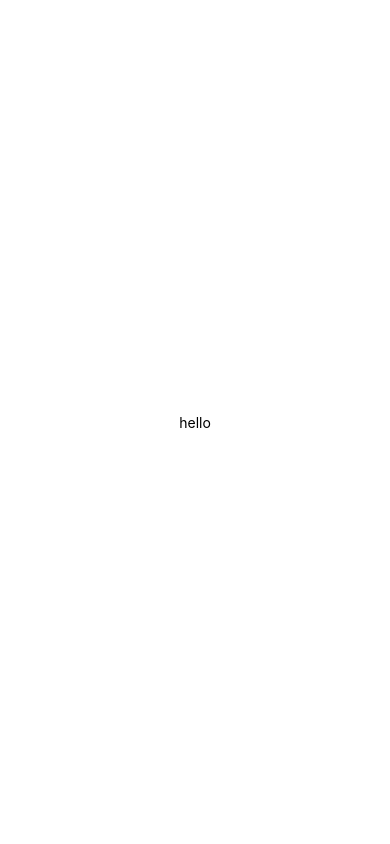
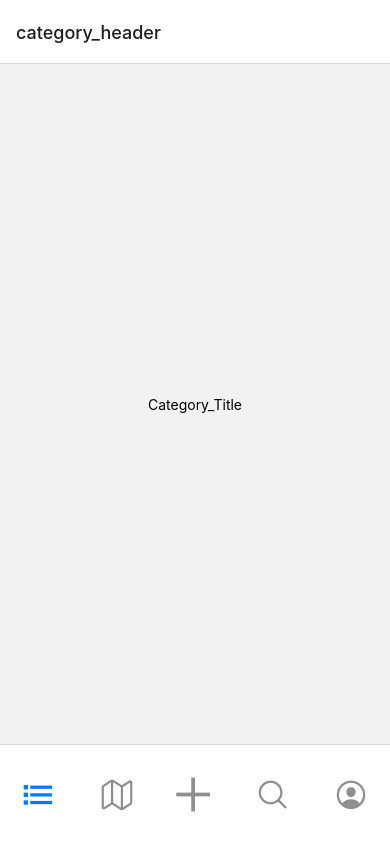
Before and after one commit to SoomokForever/vanilla, a React Native app: screen /Tabs in a window 390 px wide. Built offline with nearby package versions, Linux system fonts and the light colour scheme.

Commit message:
+Bottom Navigator

```diff
--- a/App.js
+++ b/App.js
@@ -1,13 +1,14 @@
+import { NavigationContainer } from '@react-navigation/native';
 import { StatusBar } from 'expo-status-bar';
 import React from 'react';
 import { StyleSheet, Text, View } from 'react-native';
+import Root from './navigation/Root';
 
 export default function App() {
   return (
-    <View style={styles.container}>
-      <Text>hello</Text>
-      <StatusBar style="auto" />
-    </View>
+    <NavigationContainer>
+      <Root/>
+    </NavigationContainer>
   );
 }
 
--- /dev/null
+++ b/navigation/Root.js
@@ -0,0 +1,13 @@
+import React from "react";
+import {createNativeStackNavigator} from '@react-navigation/native-stack';
+import Stack from './Stack';
+import Tabs from './Tabs';
+
+const nav = createNativeStackNavigator();
+const Root = () => (
+    <nav.Navigator screenOptions={{presentation:"modal",headerShown:false}}>
+        <nav.Screen name='Tabs' component={Tabs}/>
+        <nav.Screen name='Stack' component={Stack}/>
+    </nav.Navigator>
+);
+export default Root;
--- /dev/null
+++ b/navigation/Stack.js
@@ -0,0 +1,30 @@
+import React from "react";
+import { createNativeStackNavigator } from '@react-navigation/native-stack';
+import { Text, TouchableOpacity } from 'react-native';
+
+const ScreenOne = ({ navigation: { navigate } }) => (
+    <TouchableOpacity onPress={() => navigate("Two")}>
+        <Text style={{ fontSize: 80 }}>go to two</Text>
+    </TouchableOpacity>
+);
+const ScreenTwo = ({ navigation: { navigate } }) => (
+    <TouchableOpacity onPress={() => navigate("Three")}>
+        <Text style={{ fontSize: 80 }}>go to three</Text>
+    </TouchableOpacity>
+);
+const ScreenThree = ({ navigation: { navigate } }) => (
+    <TouchableOpacity>
+        <Text style={{ fontSize: 100 }}>Go back</Text>
+    </TouchableOpacity>
+);
+
+const NativeStack = createNativeStackNavigator();
+
+const Stack = () => <NativeStack.Navigator
+    screenOptions={{ headerBackTitleVisible: false }}>
+    <NativeStack.Screen name="One" component={ScreenOne} />
+    <NativeStack.Screen name="Two" component={ScreenTwo} />
+    <NativeStack.Screen name="Three" component={ScreenThree} />
+</NativeStack.Navigator>;
+
+export default Stack;
--- /dev/null
+++ b/navigation/Tabs.js
@@ -0,0 +1,83 @@
+import React from "react";
+import { createBottomTabNavigator } from '@react-navigation/bottom-tabs';
+import { Ionicons } from '@expo/vector-icons';
+import category from "../screens/category";
+import mainPage from "../screens/mainPage";
+import feedAdd from "../screens/feedAdd";
+import search from "../screens/search";
+import account from "../screens/account";
+
+const Tab = createBottomTabNavigator();
+const Tabs = () => {
+    return (
+        <Tab.Navigator
+            initialRouteName="mainPage"
+            screenOptions={{
+                tabBarStyle: { height: 100 },
+                tabBarShowLabel: false,
+            }}
+        >
+            <Tab.Screen
+                name="category_header"
+                component={category} options={{
+                    tabBarIcon: ({ focused, color, size }) => {
+                        return (
+                            <Ionicons
+                                name={focused ? "ios-list-sharp" : "ios-list-outline"}
+                                size={35}
+                                color={color} />)
+                    }
+                }}
+            />
+            <Tab.Screen
+                name="mainPage_header"
+                component={mainPage} options={{
+                    tabBarIcon: ({ focused, color, size }) => {
+                        return (
+                            < Ionicons
+                                name={focused ? "map" : "map-outline"}
+                                size={35}
+                                color={color} />)
+                    }
+                }}
+            />
+            <Tab.Screen
+                name="feedAdd_header"
+                component={feedAdd} options={{
+                    tabBarIcon: ({ focused, color, size }) => {
+                        return (
+                            <Ionicons
+                                name={focused ? "add" : "add-outline"}
+                                size={60}
+                                color={color} />)
+                    }
+                }}
+            />
+            <Tab.Screen
+                name="search_header"
+                component={search} options={{
+                    tabBarIcon: ({ focused, color, size }) => {
+                        return (
+                            <Ionicons
+                                name={focused ? "search" : "search-outline"}
+                                size={35}
+                                color={color} />)
+                    }
+                }}
+            />
+            <Tab.Screen
+                name="account_header"
+                component={account} options={{
+                    tabBarIcon: ({ focused, color, size }) => {
+                        return (
+                            <Ionicons
+                                name={focused ? "person-circle" : "person-circle-outline"}
+                                size={35}
+                                color={color} />)
+                    }
+                }}
+            />
+        </Tab.Navigator>
+    )
+};
+export default Tabs;
--- /dev/null
+++ b/screens/account.js
@@ -0,0 +1,18 @@
+import React from "react";
+import styled from "styled-components/native";
+
+const Btn = styled.TouchableOpacity`
+    flex:1;
+    justify-content: center;
+    align-items: center;
+`
+const Title = styled.Text`
+`;
+
+const Account = () => (
+    <Btn>
+        <Title>Account_Title</Title>
+    </Btn>
+);
+
+export default Account;
--- /dev/null
+++ b/screens/category.js
@@ -0,0 +1,18 @@
+import React from "react";
+import styled from "styled-components/native";
+
+const Btn = styled.TouchableOpacity`
+    flex:1;
+    justify-content: center;
+    align-items: center;
+`
+const Title = styled.Text`
+`;
+
+const Category = () => (
+    <Btn>
+        <Title>Category_Title</Title>
+    </Btn>
+);
+
+export default Category;
--- /dev/null
+++ b/screens/feedAdd.js
@@ -0,0 +1,18 @@
+import React from "react";
+import styled from "styled-components/native";
+
+const Btn = styled.TouchableOpacity`
+    flex:1;
+    justify-content: center;
+    align-items: center;
+`
+const Title = styled.Text`
+`;
+
+const FeedAdd = () => (
+    <Btn>
+        <Title>FeedAdd_Title</Title>
+    </Btn>
+);
+
+export default FeedAdd;
--- /dev/null
+++ b/screens/mainPage.js
@@ -0,0 +1,18 @@
+import React from "react";
+import styled from "styled-components/native";
+
+const Btn = styled.TouchableOpacity`
+    flex:1;
+    justify-content: center;
+    align-items: center;
+`
+const Title = styled.Text`
+`;
+
+const MainPage = () => (
+    <Btn>
+        <Title>MainPage_Title</Title>
+    </Btn>
+);
+
+export default MainPage;
--- /dev/null
+++ b/screens/search.js
@@ -0,0 +1,18 @@
+import React from "react";
+import styled from "styled-components/native";
+
+const Btn = styled.TouchableOpacity`
+    flex:1;
+    justify-content: center;
+    align-items: center;
+`
+const Title = styled.Text`
+`;
+
+const Search = () => (
+    <Btn>
+        <Title>Search_Title</Title>
+    </Btn>
+);
+
+export default Search;
```
Also changed, not shown: package.json (+8 -1 lines), navigation/Drawer.js (added), 3 other files (tests, documents, lock files or other folders).
